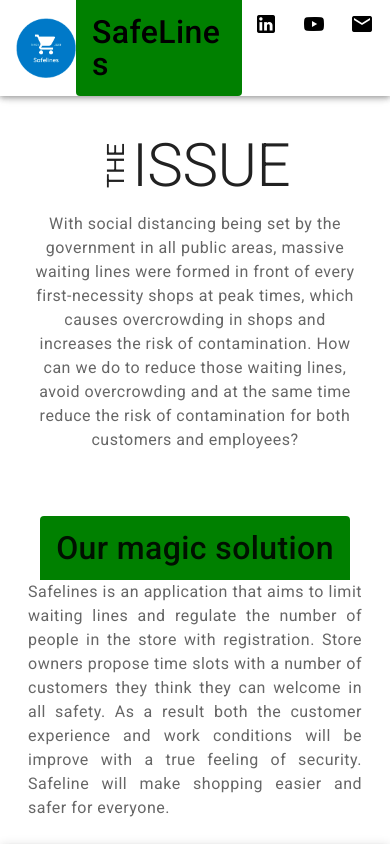
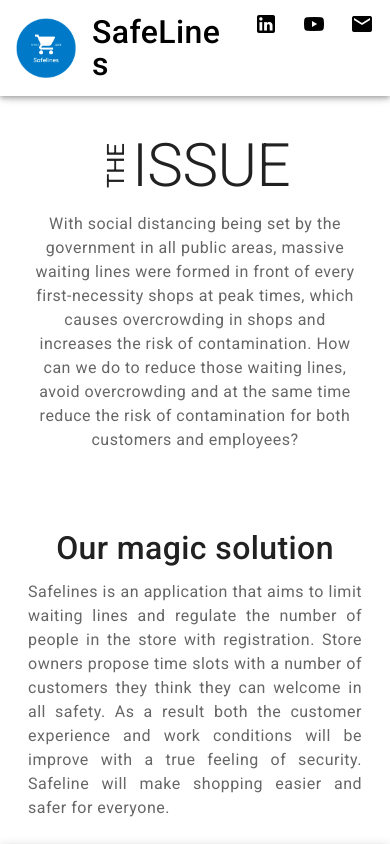
Before and after one commit to iFairPlay22/SafeLines, a Vue app: page / in a window 390 px wide. Shown: the top 844 px of the page. Built offline with nearby package versions, Linux system fonts and the light colour scheme.

Commit message:
Responsive -v4

```diff
--- a/src/App.vue
+++ b/src/App.vue
@@ -50,13 +50,11 @@ export default {
 
 .custom-title {
   font-size: 2.5rem !important;
-  background-color: red;
 }
 
-// h2 {
-//   font-size: 1rem !important;
-//   background-color: red;
-// }
+.custom-bar-title {
+  font-size: 2.5rem !important;
+}
 
 @media #{map-get(
     $display-breakpoints,
@@ -64,11 +62,10 @@ export default {
   )} {
   .custom-title {
     font-size: 2rem !important;
-    background-color: green;
   }
-  // h2 {
-  //   font-size: 1.5rem !important;
-  //   background-color: green;
-  // }
+
+  .custom-bar-title {
+    font-size: 2rem !important;
+  }
 }
 </style>
--- a/src/components/MastHead.vue
+++ b/src/components/MastHead.vue
@@ -2,7 +2,7 @@
   <v-app-bar app color="white" light dense prominent scroll-threshold="0" hide-on-scroll>
     <v-card flat color="transparent" height="100%" class="d-flex justify-center align-center">
       <v-img height="60px" width="60px" src="@/assets/logo2.png"></v-img>
-      <v-card-title class="black--text custom-title text-break">SafeLines</v-card-title>
+      <v-card-title class="black--text custom-bar-title text-break">SafeLines</v-card-title>
     </v-card>
     <div class="flex-grow-1"></div>
     <v-btn icon v-for="({ icon, link }, i) in icons" :key="i" @click="redirect(link)">
```
